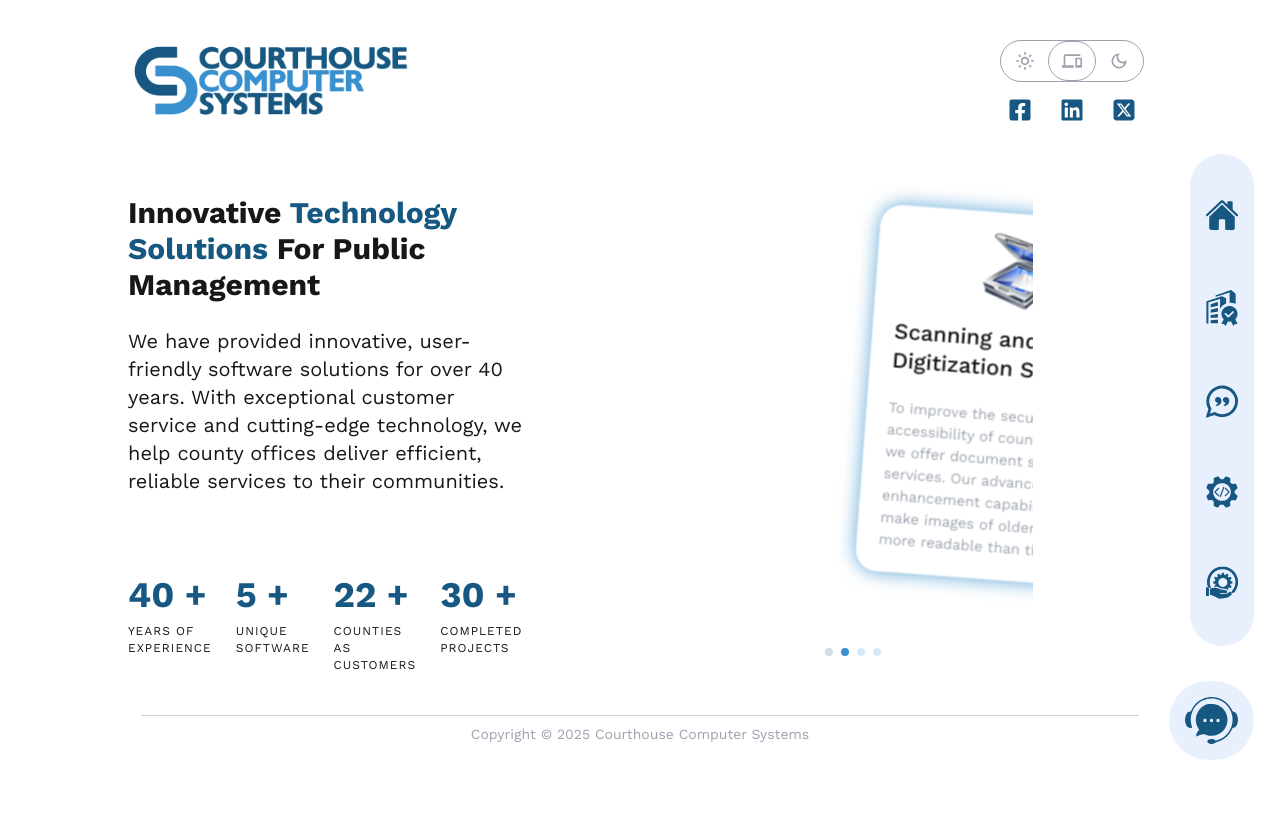
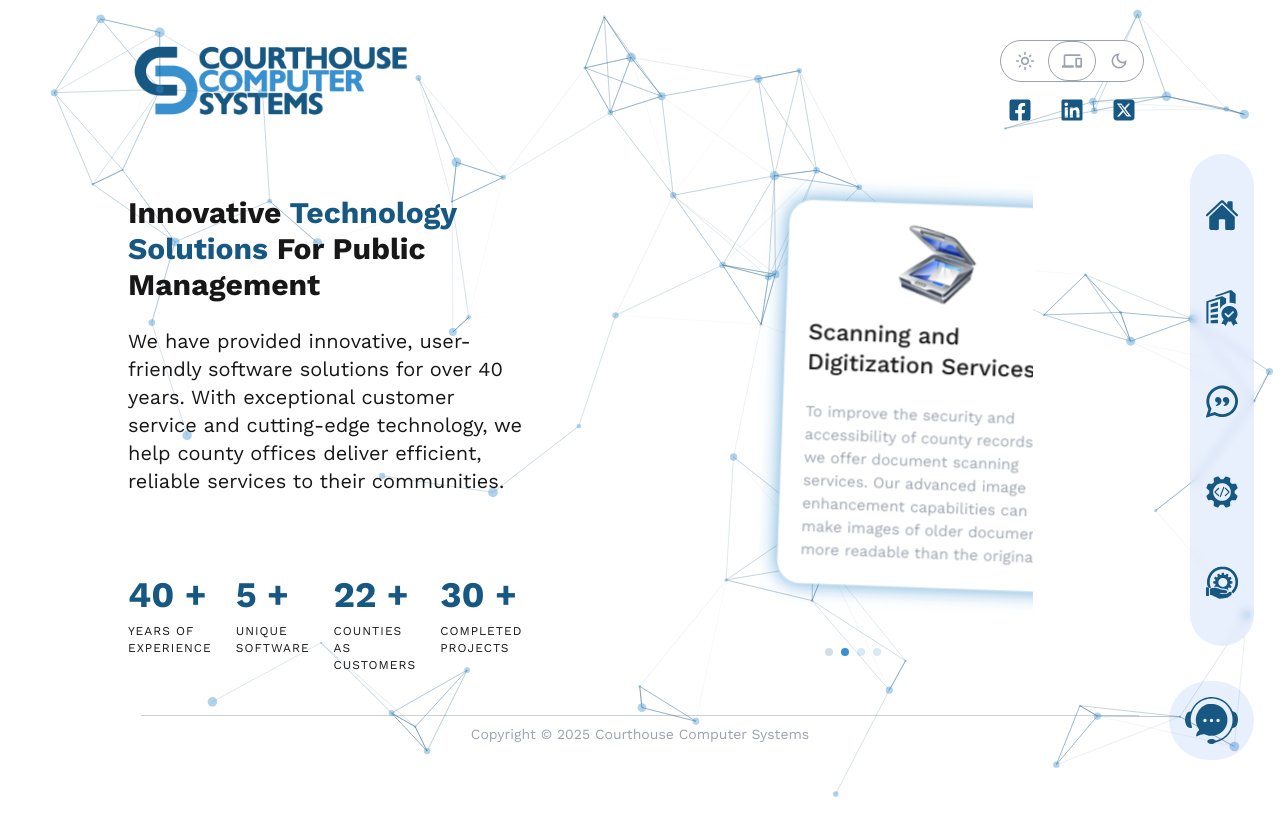
Before and after one commit to yburdakova/ccs-website, a Next.js app: page / in a window 1280 px wide. Shown: the top 836 px of the page. Before the commit the page ends 800 px from the top, so only its background shows below. Built offline with nearby package versions, Linux system fonts and the light colour scheme.

Commit message:
feat(Home): add tsparticles

```diff
--- a/package.json
+++ b/package.json
@@ -12,13 +12,15 @@
     "@next/font": "^14.2.15",
     "@tsparticles/engine": "^3.7.1",
     "@tsparticles/react": "^3.0.0",
+    "@tsparticles/slim": "^3.7.1",
     "framer-motion": "^11.15.0",
     "next": "15.1.3",
     "react": "^19.0.0",
     "react-countup": "^6.5.3",
     "react-dom": "^19.0.0",
     "react-icons": "^5.4.0",
-    "swiper": "^11.2.0"
+    "swiper": "^11.2.0",
+    "tsparticles": "^3.0.0"
   },
   "devDependencies": {
     "@eslint/eslintrc": "^3",
--- a/src/app/page.tsx
+++ b/src/app/page.tsx
@@ -1,5 +1,6 @@
 "use client";
 
+import ParticlesContainer from "@/components/ParticlesContainer";
 import ServiceCardsSlider from "@/components/ServiceCardsSlider";
 import { fadeIn } from "@/data/variants";
 import { AnimatePresence, motion } from "framer-motion";
@@ -8,6 +9,7 @@
 export default function Home() {
   return (
     <AnimatePresence>
+      <ParticlesContainer key="particlesContainer"/>
       <div className='z-10 flex xl:items-center items-start w-[80%]'>
       <div className="container mx-auto">
         <div className="flex flex-col xl:flex-row gap-x-8">
--- /dev/null
+++ b/src/components/ParticlesContainer.tsx
@@ -0,0 +1,117 @@
+import { useEffect, useMemo, useState } from "react";
+import Particles, { initParticlesEngine } from "@tsparticles/react";
+import {
+  type Container,
+  type ISourceOptions,
+  MoveDirection,
+  OutMode,
+} from "@tsparticles/engine";
+import { loadSlim } from "@tsparticles/slim";
+
+const ParticlesContainer = () => {
+  const [init, setInit] = useState(false);
+
+  useEffect(() => {
+    initParticlesEngine(async (engine) => {
+      await loadSlim(engine);
+    }).then(() => {
+      setInit(true);
+    });
+  }, []);
+
+  const particlesLoaded = async (container?: Container): Promise<void> => {
+    console.log(container);
+  };
+
+  const options: ISourceOptions = useMemo(
+    () => ({
+      background: {
+        color: {
+          value: "transparent",
+        },
+      },
+      fpsLimit: 120,
+      interactivity: {
+        events: {
+          onClick: {
+            enable: true,
+            mode: "push",
+          },
+          onHover: {
+            enable: true,
+            mode: "repulse",
+          },
+        },
+        modes: {
+          push: {
+            quantity: 4,
+          },
+          repulse: {
+            distance: 200,
+            duration: 0.4,
+            factor:	100,
+              speed:	1,
+              maxSpeed:	50,
+              easing:	'ease-out-quad',
+          },
+        },
+      },
+      particles: {
+        color: {
+          value: '#3990CE',
+        },
+        links: {
+          color: '#175883',
+            distance: 150,
+            enable: true,
+            opacity: 0.4,
+            width: 1,
+        },
+        collisions: {
+          enable: true,
+        },
+        move: {
+          direction: MoveDirection.none,
+          enable: true,
+          outModes: {
+            default: OutMode.bounce,
+          },
+          random: false,
+          speed: 1,
+          straight: false,
+        },
+        number: {
+          density: {
+            enable: true,
+            area: 800,
+          },
+          value: 160,
+        },
+        opacity: {
+          value: 0.4,
+        },
+        shape: {
+          type: "circle",
+        },
+        size: {
+          value: { min: 1, max: 5 },
+        },
+      },
+      detectRetina: true,
+    }),
+    [],
+  );
+
+  return init ? (
+    <Particles
+      id="tsparticles"
+      className="absolute w-full h-full translate-z-0 z-0"
+      particlesLoaded={particlesLoaded}
+      options={options}
+    />
+  ) : (
+    <></>
+  );
+};
+
+export default ParticlesContainer;
--- a/src/components/ServiceCardsSlider.tsx
+++ b/src/components/ServiceCardsSlider.tsx
@@ -42,7 +42,7 @@
       className='xl:h-[500px] h-[420px] w-[360px]'
     >
       {serviceCards.slides.map((slide, index) => {
-        return <SwiperSlide key={index}>
+        return <SwiperSlide key={`slide-${index}`}>
           <div className='relative flex items-center justify-center overflow-hidden rounded-3xl group  h-[350px] xl:h-[400px] bg-background shadow-[0px_0px_20px_1px_rgba(57,144,206,0.75)] m-6'>
             <div className="relative flex items-center justify-center overflow-hidden group p-6 h-[350px] xl:h-[400px]">
               <div className="flex flex-col">
--- a/src/data/serviceCards.tsx
+++ b/src/data/serviceCards.tsx
@@ -15,7 +15,7 @@
     title: 'Scanning and Digitization Services',
     subtitle: 'To improve the security and accessibility of county records, we offer document scanning services. Our advanced image enhancement capabilities can make images of older documents more readable than the original.',
     image: scan_img,
-    path: '/service',
+    path: '/services',
   },
   {
     title: 'Get Certificate Now',
```
Also changed, not shown: 1 other file (tests, documents, lock files or other folders).
